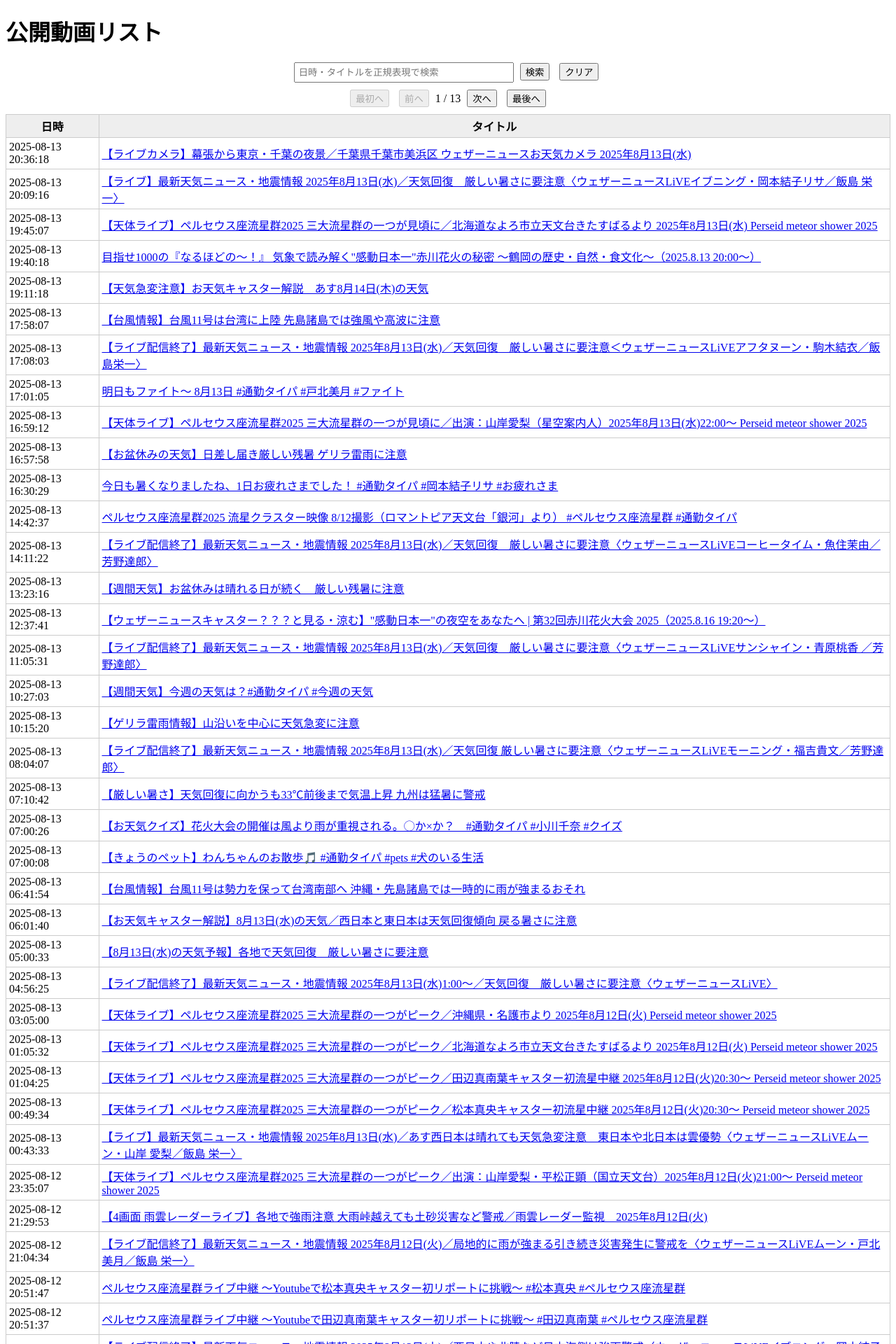
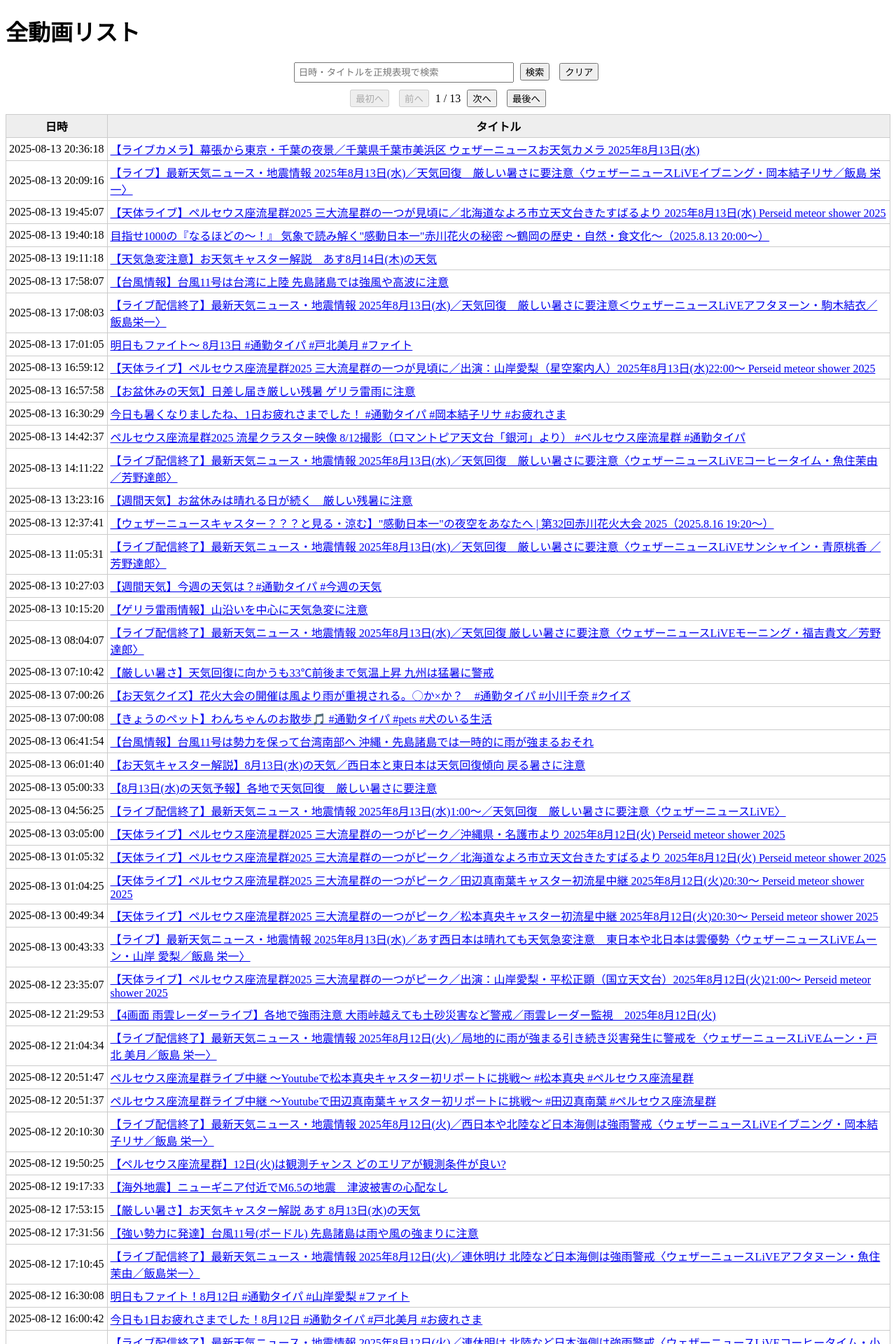
Before and after one commit to boxpush/b, a Jekyll site: the page tesst/all_list.html, which Jekyll copies as it is, in a window 1280 px wide. Shown: the top 1920 px of the page at 70% size. Built offline with Jekyll 4.4.1, drawn with Linux system fonts in a browser that asks for light colours.

Commit message:
Update all_list.html

```diff
--- a/tesst/all_list.html
+++ b/tesst/all_list.html
@@ -2,11 +2,12 @@
 <html lang="ja">
 <head>
   <meta charset="UTF-8" />
-  <title>公開動画リスト</title>
+  <title>全動画リスト</title>
   <style>
-    table { border-collapse: collapse; width: 100%; }
+    table { border-collapse: collapse; width: 100%; table-layout: auto; }
     th, td { border: 1px solid #ccc; padding: 4px; }
     th { background: #eee; }
+    td:first-child, th:first-child { white-space: nowrap; width: 1%; }
     nav { margin: 10px 0; text-align: center; }
     button { margin: 0 5px; }
     #searchForm { text-align: center; margin: 10px 0; }
@@ -14,7 +15,7 @@
   </style>
 </head>
 <body>
-  <h1>公開動画リスト</h1>
+  <h1>全動画リスト</h1>
 
   <div id="searchForm">
     <input type="text" id="searchInput" placeholder="日時・タイトルを正規表現で検索" />
```
